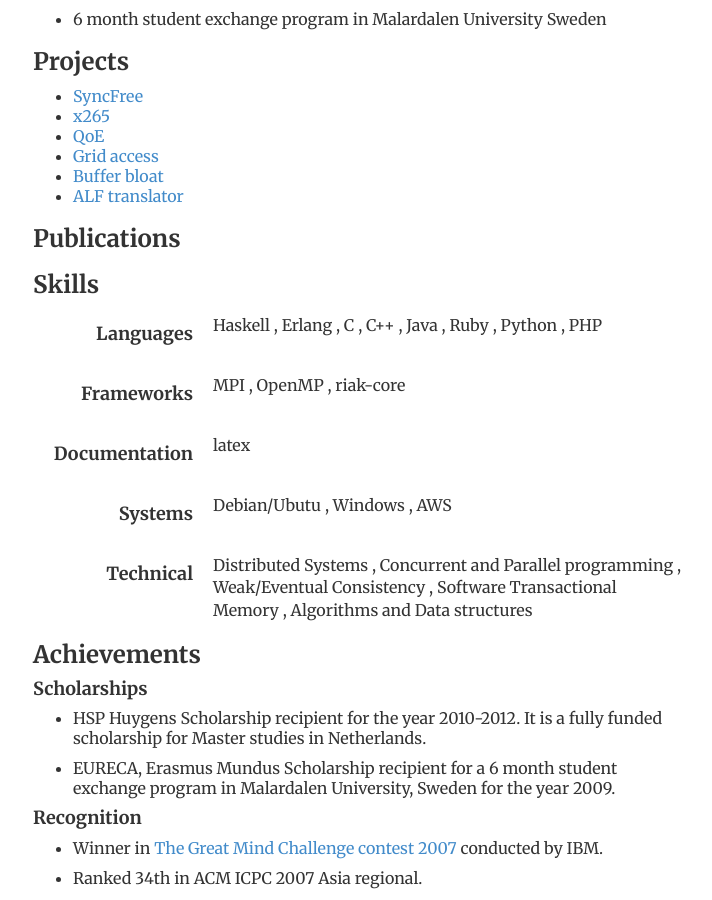
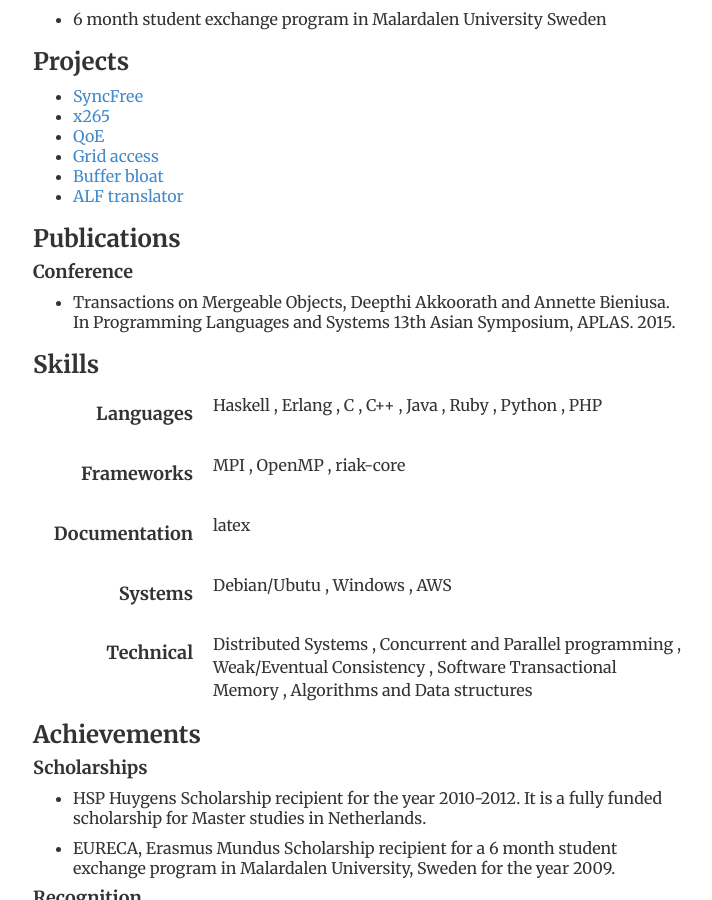
Before and after one commit to thekkedam/dd, a Jekyll site: the page built from cv/index.html, in a window 1280 px wide and 900 px high, scrolled down 1075 px. Shown: the whole window, without its empty margins (283-995 px from the left). Built offline with Jekyll 4.4.1, drawn with Linux system fonts in a browser that asks for light colours; some of the changed lines change nothing that is shown.

Commit message:
modify publications

```diff
--- a/_data/publications.yml
+++ b/_data/publications.yml
@@ -1 +1,2 @@
-- Transactions on Mergeable Objects, Deepthi Akkoorath and Annette Bieniusa. In Programming Languages and Systems 13th Asian Symposium, APLAS. 2015.
+- Conference:
+  - Transactions on Mergeable Objects, Deepthi Akkoorath and Annette Bieniusa. In Programming Languages and Systems 13th Asian Symposium, APLAS. 2015.
```
